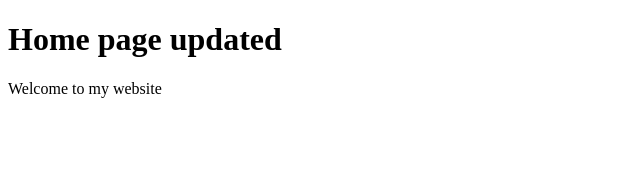
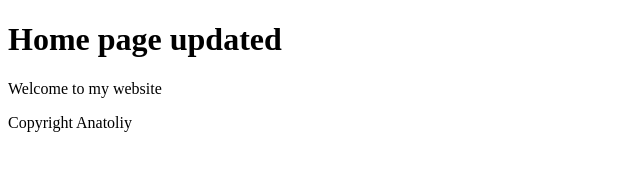
Before and after one commit to 2Anatoliy/demo, a plain HTML site: page index.html in a window 1280 px wide. Shown: the whole page, without its empty margins (0-640 px from the left). Drawn offline with Linux system fonts and the light colour scheme.

Commit message:
update (index.html): added copyright

```diff
--- a/index.html
+++ b/index.html
@@ -9,5 +9,6 @@
 <body>
     <h1>Home page updated</h1>
     <p>Welcome to my website</p>
+    <p>Copyright Anatoliy</p>
 </body>
 </html>
```
